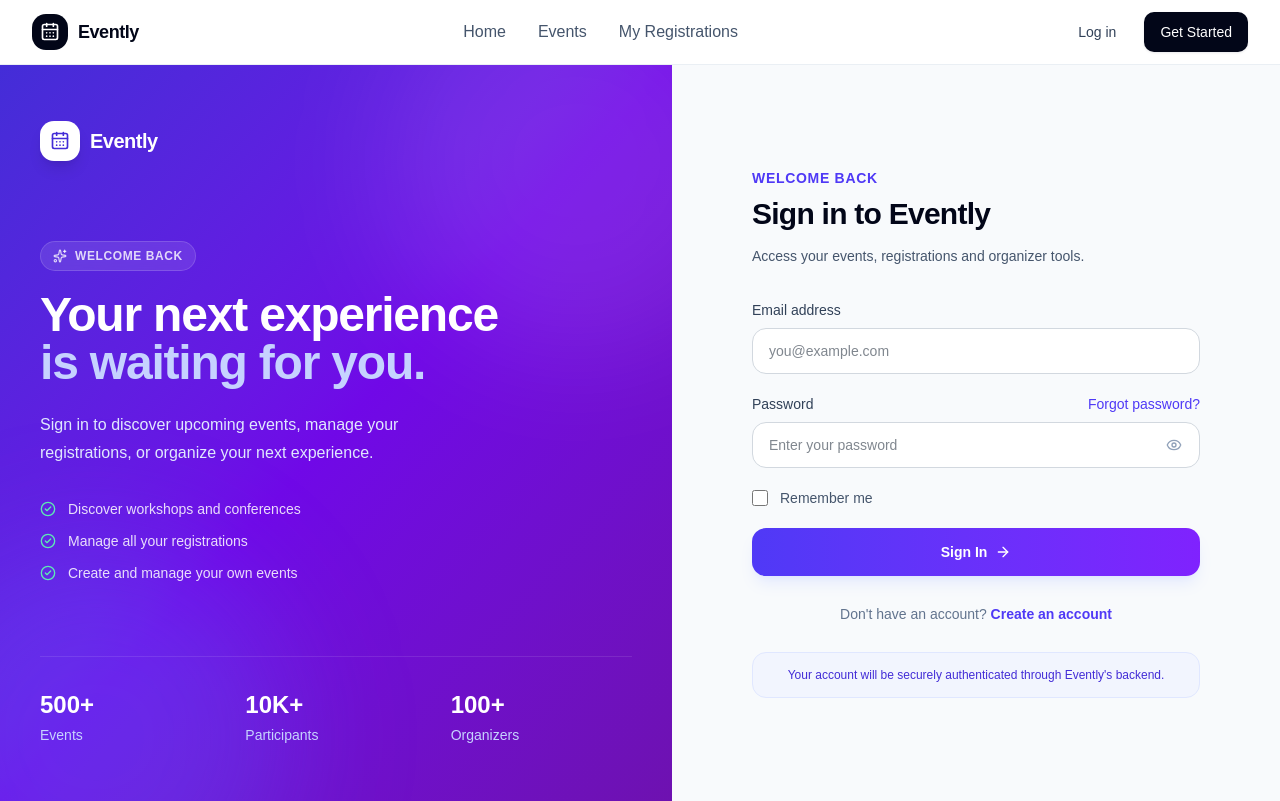
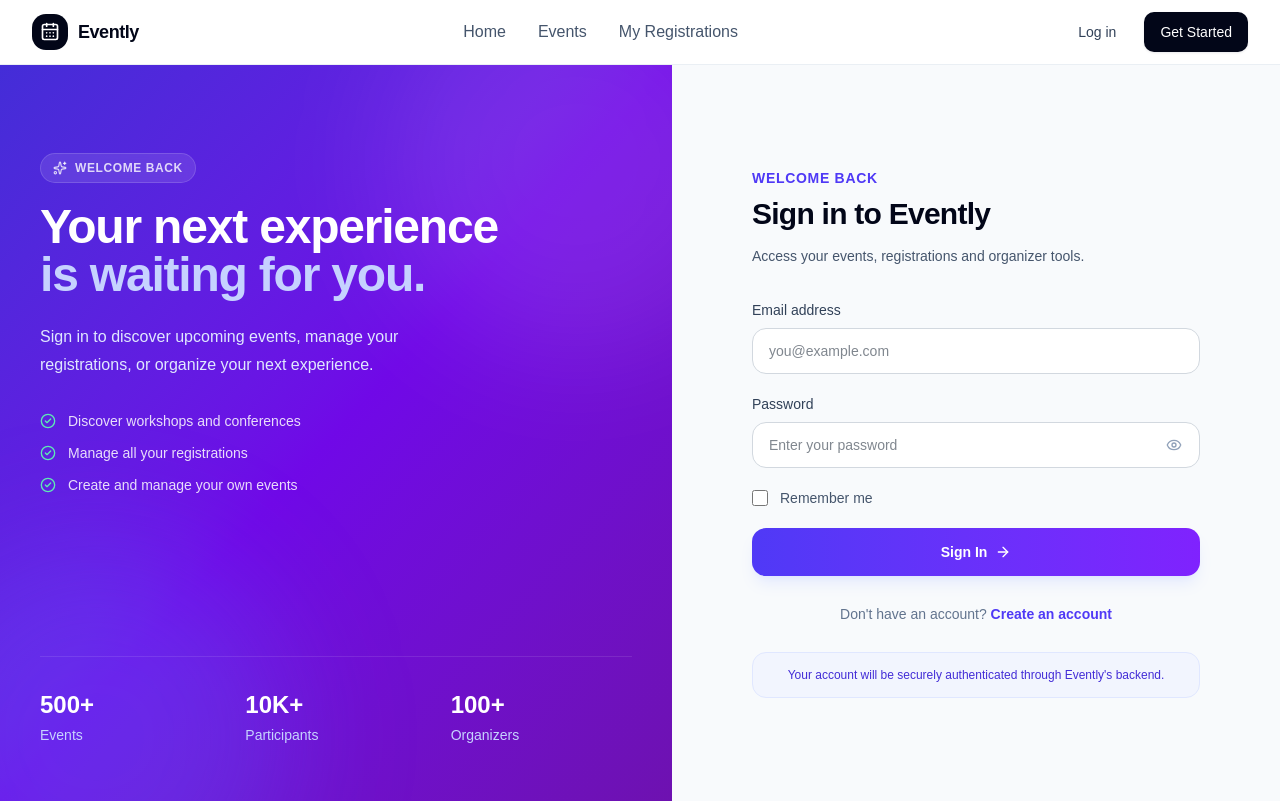
Before and after one commit to shivamdutta2004/event-management-system, a React app in the folder frontend/: page /login in a window 1280 px wide. Built offline with nearby package versions, Linux system fonts and the light colour scheme; the HTML template or start-up script is replaced by a standard one.

Commit message:
Polish login page UI

```diff
--- a/frontend/src/pages/Login.jsx
+++ b/frontend/src/pages/Login.jsx
@@ -32,6 +32,10 @@ function Login() {
   const [loading, setLoading] = useState(false)
   const [error, setError] = useState("")
 
+
+  // =========================================================
+  // LOGIN
+  // =========================================================
 
   const handleSubmit = async (event) => {
     event.preventDefault()
@@ -68,12 +72,16 @@ function Login() {
       }
 
     } catch (error) {
-      console.error("Login failed:", error)
+      console.error(
+        "Login failed:",
+        error
+      )
 
       setError(
         error?.message ||
         "Invalid email or password."
       )
+
     } finally {
       setLoading(false)
     }
@@ -85,6 +93,7 @@ function Login() {
 
       <div className="mx-auto grid min-h-[calc(100vh-4rem)] max-w-7xl lg:grid-cols-[1.05fr_0.95fr]">
 
+
         {/* =====================================================
             LEFT PANEL
         ====================================================== */}
@@ -95,23 +104,10 @@ function Login() {
 
           <div className="pointer-events-none absolute -bottom-32 -left-24 h-96 w-96 rounded-full bg-blue-400/20 blur-3xl" />
 
+
           <div className="relative">
 
-            <Link
-              to="/"
-              className="inline-flex items-center gap-2.5"
-            >
-              <div className="flex h-10 w-10 items-center justify-center rounded-xl bg-white text-indigo-700 shadow-lg">
-                <CalendarDays className="h-5 w-5" />
-              </div>
-
-              <span className="text-xl font-semibold tracking-tight">
-                Evently
-              </span>
-            </Link>
-
-
-            <div className="mt-20 max-w-lg">
+            <div className="mt-8 max-w-lg">
 
               <div className="inline-flex items-center gap-2 rounded-full border border-white/15 bg-white/10 px-3 py-1.5 text-xs font-semibold uppercase tracking-wider text-white/80 backdrop-blur">
                 <Sparkles className="h-3.5 w-3.5" />
@@ -204,6 +200,7 @@ function Login() {
 
           <div className="w-full max-w-md">
 
+
             {/* Mobile brand */}
 
             <div className="mb-8 lg:hidden">
@@ -261,6 +258,7 @@ function Login() {
               className="mt-8 space-y-5"
             >
 
+
               {/* Email */}
 
               <div>
@@ -292,7 +290,7 @@ function Login() {
 
               <div>
 
-                <div className="mb-2 flex items-center justify-between">
+                <div className="mb-2">
 
                   <label
                     htmlFor="login-password"
@@ -300,13 +298,6 @@ function Login() {
                   >
                     Password
                   </label>
-
-                  <a
-                    href="#"
-                    className="text-sm font-medium text-indigo-600 transition hover:text-indigo-800 hover:underline"
-                  >
-                    Forgot password?
-                  </a>
 
                 </div>
 
@@ -404,12 +395,14 @@ function Login() {
 
             <p className="mt-7 text-center text-sm text-slate-500">
               Don't have an account?{" "}
+
               <Link
                 to="/register"
                 className="font-semibold text-indigo-600 hover:text-indigo-800 hover:underline"
               >
                 Create an account
               </Link>
+
             </p>
 
 
```
